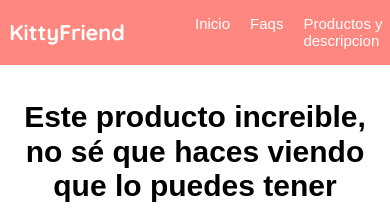
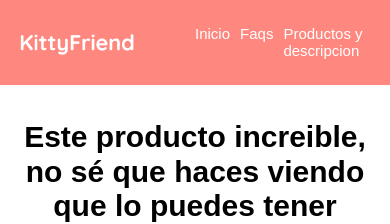
Before and after one commit to HanniaFlores/Kitten_shop, a plain HTML site: page index.html in a window 390 px wide. Shown: the top 224 px of the page. Drawn offline with Linux system fonts and the light colour scheme; a script that the page names is missing.

Commit message:
coreccion-1

```diff
--- a/css/estilos.css
+++ b/css/estilos.css
@@ -38,7 +38,7 @@ nav ul {
 }
 
 nav li {
-    padding-left: 20px;
+    padding-left: 10px;
     list-style: none;
 }
 
--- a/css/mobile.css
+++ b/css/mobile.css
@@ -2,12 +2,17 @@
 
     nav {
         width: 100%;
-        padding: 0px;
+        margin: 0px;
     }
+
+    nav li {
+        padding-left: 10px;
+    }
+
 
     footer {
         width: 100%;
-        padding: 0px
+        margin: 0px
     }
     .products {
         display: inherit;
```
